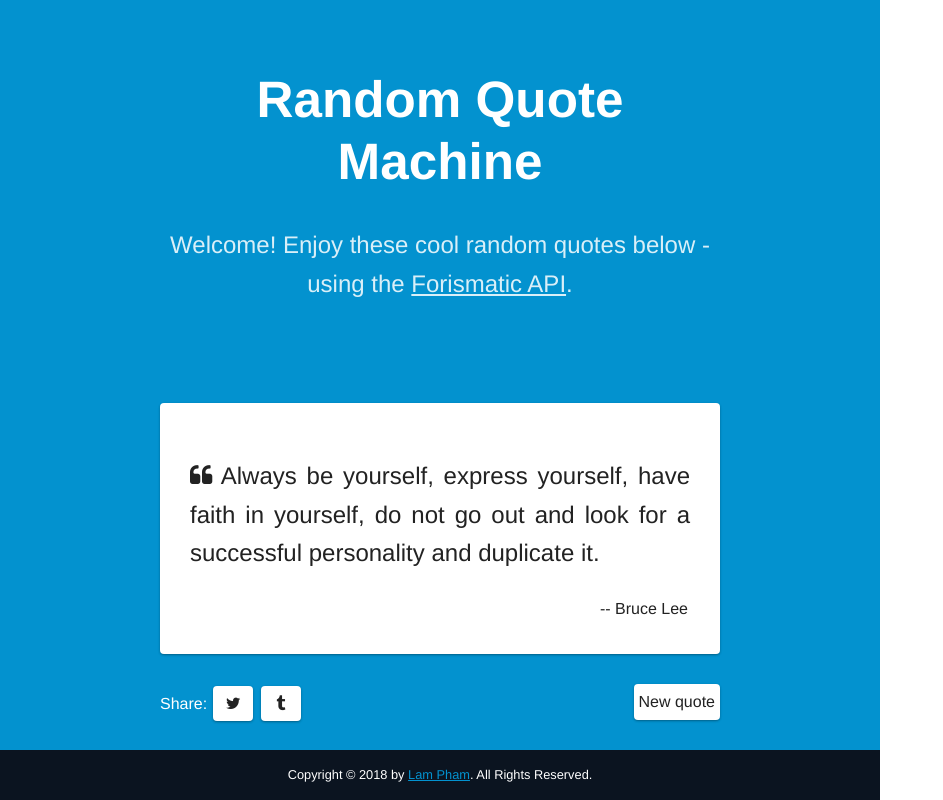
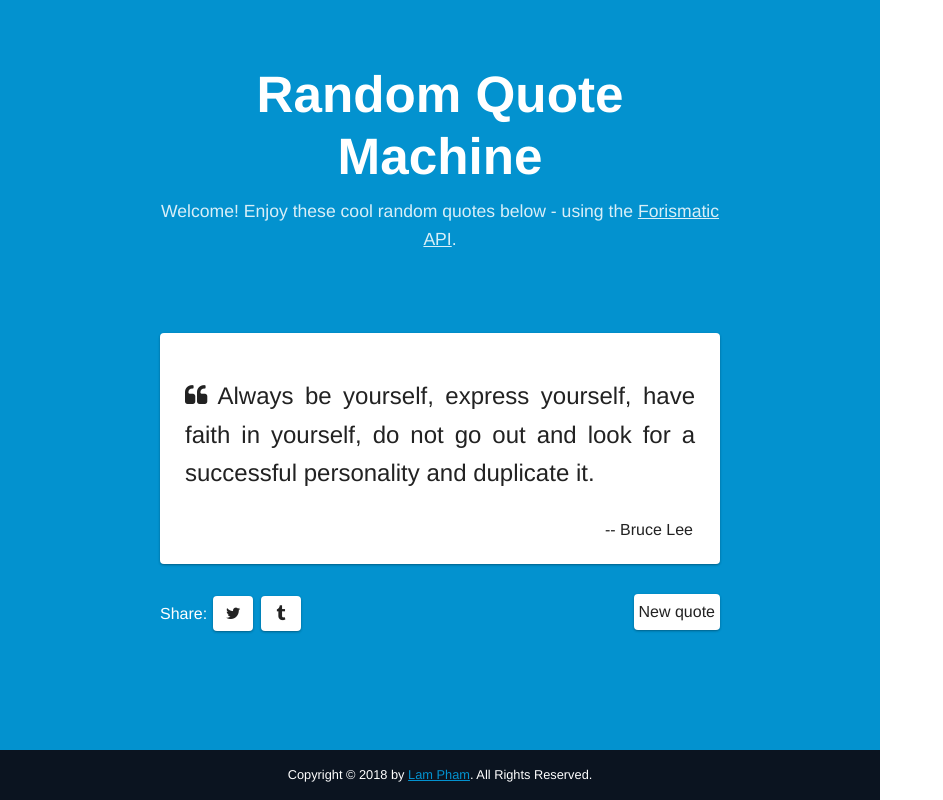
Before and after one commit to completejavascript/fcc-random-quote-machine, a plain HTML site: page index.html in a window 1280 px wide. Shown: the whole page, without its empty margins (0-943 px from the left). Drawn offline with nearby package versions, Linux system fonts and the light colour scheme.

Commit message:
update style main

```diff
--- a/css/main.css
+++ b/css/main.css
@@ -31,11 +31,15 @@ header a:hover {color: rgb(255, 255, 255);}
   width: 100%;
   padding: 50px 15px 25px;
   background-color: #0392cf;
+  margin-bottom: 35px;
 }
 .main-text{color:#fff;}
-.site-title {color: #fff;}
+.site-title {
+  color: #fff;
+  margin-bottom: 10px;
+}
 .site-description {
-  font-size: 0.97rem;
+  font-size: 0.9rem;
   margin-top: 0;
   color: rgba(255, 255, 255, 0.85);
 }
@@ -105,17 +109,19 @@ footer a:hover {color: #0481b6;}
 @media (min-width: 576px) {
   h1 {font-size: 2.2rem;}
   .site-description {font-size: 1.1rem;}
-  .main-container{padding-top: 35px;}
+  .main-container{padding-top: 30px;}
 }
 /* Medium devices (tablets, 768px and up) */
 @media (min-width: 768px) {
   h1 {font-size: 3.2rem;}
-  .main-container{padding: 35px 60px;}
-  .quote-container{ padding: 30px;}
+  .main-container{padding: 30px 60px;}
   .fb-comment-wrapper{padding: 50px;}
-  .site-description {font-size: 1.5rem;}
+  .site-description {font-size: 1.1rem;}
   .quote-content{font-size: 1.5rem;}
-  .quote-container {margin-bottom: 30px}
+  .quote-container {
+    margin-bottom: 30px;
+    padding: 20px 25px;
+  }
 }
 /* Large devices (desktops, 992px and up) */
 @media (min-width: 992px) {
@@ -135,7 +141,7 @@ footer a:hover {color: #0481b6;}
   }
   .main-container, footer{width: calc(100% - 400px);}
   .main-container{
-    padding: 35px 60px;
+    padding: 30px 60px;
     position: fixed;
     left: 0;
     top: 0;
@@ -144,6 +150,6 @@ footer a:hover {color: #0481b6;}
 }
 /* Extra large devices (large desktops, 1200px and up) */
 @media (min-width: 1200px) {
-  .main-container{padding: 35px 160px;}
-  .quote-container{ margin-top: 100px;}
+  .main-container{padding: 30px 160px;}
+  .quote-container{ margin-top: 80px;}
 }
```
